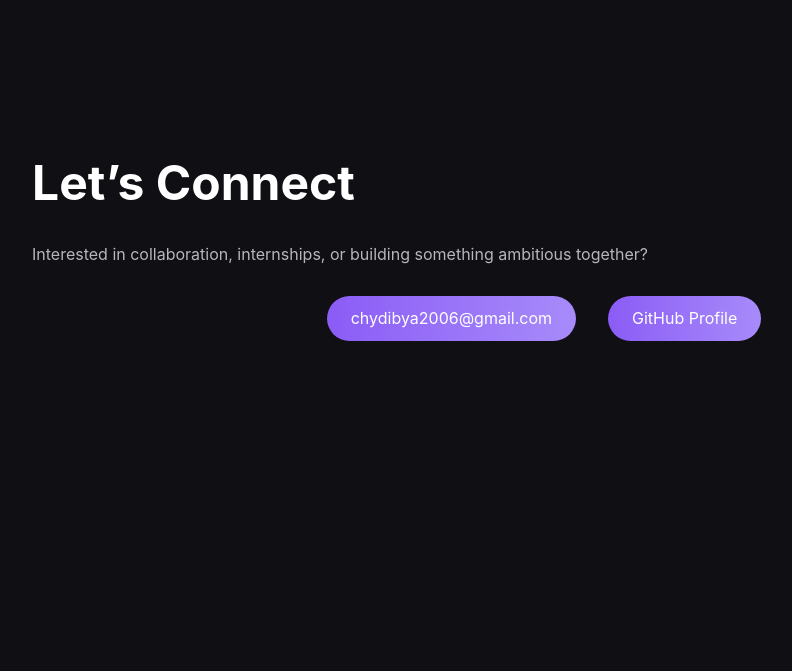
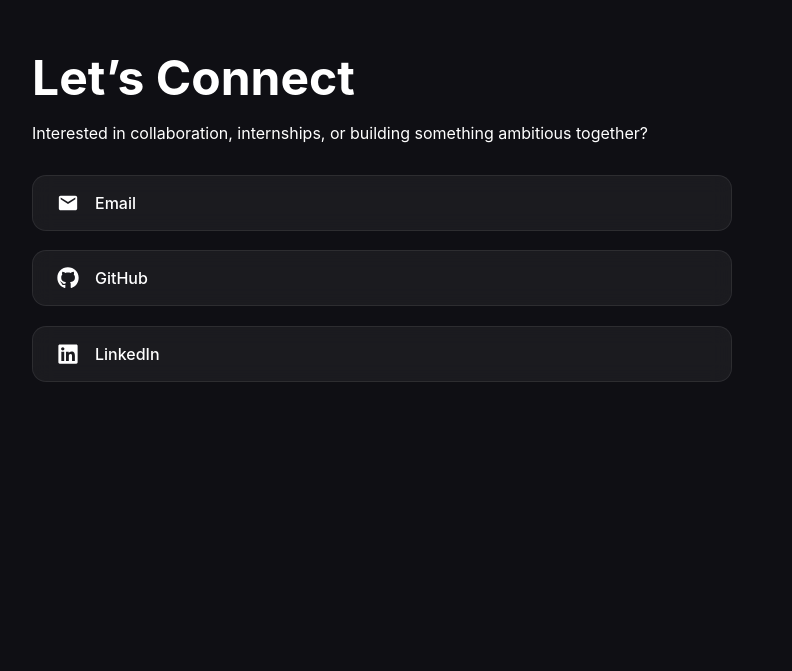
Before and after one commit to Blacburry/blacburry.github.io, a React (Vite) app: page /#/ in a window 1280 px wide. Shown: the part 4529-5200 px from the top of the page, without its empty margins (96-888 px from the left). Built offline with nearby package versions, Linux system fonts and the light colour scheme.

Commit message:
Added linkedin in contact

```diff
--- a/package.json
+++ b/package.json
@@ -13,6 +13,7 @@
     "framer-motion": "^12.34.3",
     "react": "^19.2.0",
     "react-dom": "^19.2.0",
+    "react-icons": "^5.5.0",
     "react-markdown": "^10.1.0",
     "react-router-dom": "^7.13.1"
   },
--- a/src/index.css
+++ b/src/index.css
@@ -138,44 +138,39 @@ section {
   box-shadow: 0 30px 80px rgba(0, 0, 0, 0.6);
 }
 .contact-section {
-  min-height: 80vh;
-  display: flex;
-  align-items: center;
-  justify-content: center;
-  background: radial-gradient(circle at 70% 30%, #1a1a2e, #0f0f0f);
-  text-align: center;
-  padding: 6rem 8%;
+  padding: 6rem 10%;
 }
 
-.contact-container h1 {
-  font-size: 3rem;
-  margin-bottom: 1rem;
-}
-
-.contact-container p {
-  opacity: 0.7;
-  margin-bottom: 2rem;
+.contact-container {
+  max-width: 700px;
 }
 
 .contact-links {
   display: flex;
-  gap: 2rem;
-  justify-content: center;
-  flex-wrap: wrap;
+  flex-direction: column;
+  gap: 1.2rem;
+  margin-top: 2rem;
 }
 
 .contact-links a {
-  padding: 0.8rem 1.5rem;
-  background: linear-gradient(90deg, #8b5cf6, #a78bfa);
-  border-radius: 30px;
+  display: flex;
+  align-items: center;
+  gap: 1rem;
+  padding: 1rem 1.5rem;
+  border-radius: 14px;
+  background: rgba(255,255,255,0.05);
+  backdrop-filter: blur(10px);
+  text-decoration: none;
   color: white;
-  text-decoration: none;
-  transition: 0.3s ease;
+  transition: all 0.3s ease;
+  border: 1px solid rgba(255,255,255,0.08);
+  font-weight: 500;
 }
 
 .contact-links a:hover {
-  transform: scale(1.1);
-  box-shadow: 0 10px 30px rgba(139, 92, 246, 0.4);
+  transform: translateY(-4px);
+  background: rgba(139,92,246,0.2);
+  border: 1px solid #8b5cf6;
 }
 section {
   min-height: 100vh;
--- a/src/pages/Contact.jsx
+++ b/src/pages/Contact.jsx
@@ -1,18 +1,28 @@
-import SectionWrapper from "../components/SectionWrapper";
+import { motion } from "framer-motion";
+import { FaGithub, FaLinkedin } from "react-icons/fa";
+import { MdEmail } from "react-icons/md";
 
 export default function Contact() {
   return (
-    <SectionWrapper id="contact">
-      <>
-        <h1 style={{ marginBottom: "1rem" }}>Let’s Connect</h1>
-        <p style={{ opacity: 0.7, marginBottom: "2rem" }}>
+    <motion.section
+      id="contact"
+      className="contact-section"
+      initial={{ opacity: 0, y: 80 }}
+      whileInView={{ opacity: 1, y: 0 }}
+      transition={{ duration: 0.8 }}
+      viewport={{ once: true }}
+    >
+      <div className="contact-container">
+        <h1>Let’s Connect</h1>
+        <p>
           Interested in collaboration, internships, or building something
           ambitious together?
         </p>
 
         <div className="contact-links">
           <a href="mailto:chydibya2006@gmail.com">
-            chydibya2006@gmail.com
+            <MdEmail size={22} />
+            <span>Email</span>
           </a>
 
           <a
@@ -20,10 +30,19 @@ export default function Contact() {
             target="_blank"
             rel="noreferrer"
           >
-            GitHub Profile
+            <FaGithub size={22} />
+            <span>GitHub</span>
+          </a>
+
+          <a
+            href="https://www.linkedin.com/in/dibya-chowdhury-355967322"
+            rel="noreferrer"
+          >
+            <FaLinkedin size={22} />
+            <span>LinkedIn</span>
           </a>
         </div>
-      </>
-    </SectionWrapper>
+      </div>
+    </motion.section>
   );
 }
```
Also changed, not shown: 1 other file (tests, documents, lock files or other folders).
